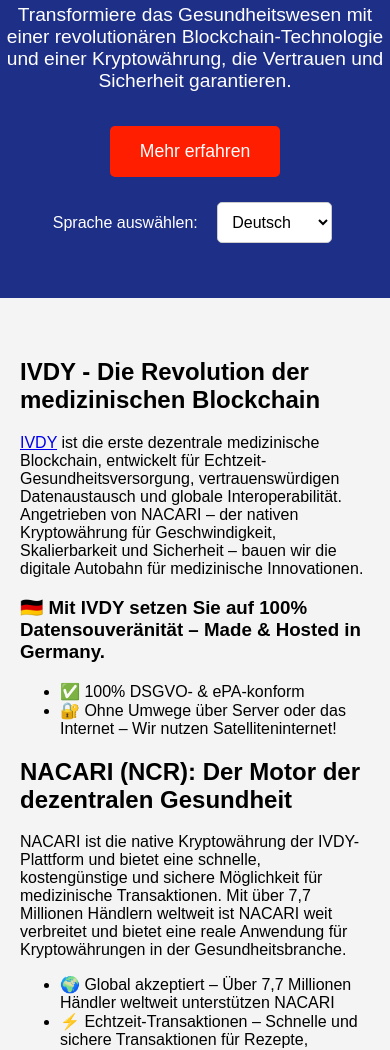
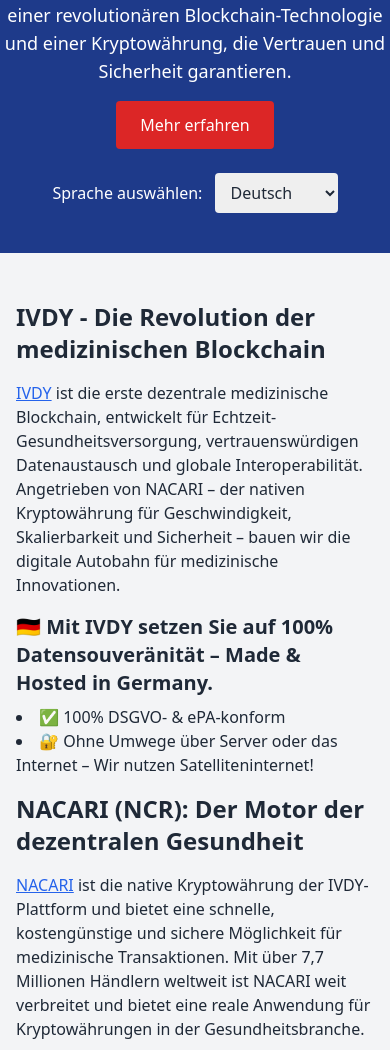
Before and after one commit to IVDYme/nacari, a plain HTML site: page index.html in a window 390 px wide. Shown: the part 155-1205 px from the top of the page. Drawn offline with nearby package versions, Linux system fonts and the light colour scheme.

Commit message:
Update index.html

```diff
--- a/index.html
+++ b/index.html
@@ -1,146 +1,52 @@
 <!DOCTYPE html>
 <html lang="de">
 <head>
-    <meta charset="UTF-8">
-    <meta name="viewport" content="width=device-width, initial-scale=1.0">
-    <meta name="description" content="IVDY ist eine dezentrale Blockchain-Technologie für medizinische Transaktionen mit intelligenter Vertragserstellung, und NACARI ist die native Kryptowährung dieser Plattform. Vertrauen Sie auf Technologie, die die Zukunft des Gesundheitswesens verändert.">
-    <meta name="keywords" content="IVDY, NACARI, Blockchain für Gesundheitswesen, Kryptowährung, dezentrale Technologie, Medizinische Daten, Gesundheitsnetzwerk, Vertrauen">
-    <meta name="author" content="Hatice Tavli">
+  <meta charset="UTF-8" />
+  <meta name="viewport" content="width=device-width, initial-scale=1.0" />
+  <meta name="description" content="IVDY ist eine dezentrale Blockchain-Technologie für medizinische Transaktionen mit intelligenter Vertragserstellung, und NACARI ist die native Kryptowährung dieser Plattform. Vertrauen Sie auf Technologie, die die Zukunft des Gesundheitswesens verändert." />
+  <meta name="keywords" content="IVDY, NACARI, Blockchain für Gesundheitswesen, Kryptowährung, dezentrale Technologie, Medizinische Daten, Gesundheitsnetzwerk, Vertrauen" />
+  <meta name="author" content="Hatice Tavli" />
   <title>IVDY - Die Zukunft der medizinischen Blockchain-Technologie | NACARI</title>
-    <link rel="stylesheet" href="styles.css">
+  <script src="https://cdn.tailwindcss.com"></script>
   <script>
     window.onload = function generateContent() {
       const htmlContent = `
-                <h2>IVDY - Die Revolution der medizinischen Blockchain</h2>
-                <p><a href="ivdy-remote-checkup.html">IVDY</a> ist die erste dezentrale medizinische Blockchain, entwickelt für Echtzeit-Gesundheitsversorgung, vertrauenswürdigen Datenaustausch und globale Interoperabilität. Angetrieben von NACARI – der nativen Kryptowährung für Geschwindigkeit, Skalierbarkeit und Sicherheit – bauen wir die digitale Autobahn für medizinische Innovationen.</p>
-                <h3>🇩🇪 Mit IVDY setzen Sie auf 100% Datensouveränität – Made & Hosted in Germany.</h3>
-                <ul>
+        <h2 class="text-2xl font-bold mb-4">IVDY - Die Revolution der medizinischen Blockchain</h2>
+        <p class="mb-4"><a href="ivdy-remote-checkup.html" class="text-blue-600 underline">IVDY</a> ist die erste dezentrale medizinische Blockchain, entwickelt für Echtzeit-Gesundheitsversorgung, vertrauenswürdigen Datenaustausch und globale Interoperabilität. Angetrieben von NACARI – der nativen Kryptowährung für Geschwindigkeit, Skalierbarkeit und Sicherheit – bauen wir die digitale Autobahn für medizinische Innovationen.</p>
+        <h3 class="text-xl font-semibold mb-2">🇩🇪 Mit IVDY setzen Sie auf 100% Datensouveränität – Made & Hosted in Germany.</h3>
+        <ul class="list-disc list-inside mb-4">
           <li>✅ 100% DSGVO- & ePA-konform</li>
           <li>🔐 Ohne Umwege über Server oder das Internet – Wir nutzen Satelliteninternet!</li>
         </ul>
-                <h2>NACARI (NCR): Der Motor der dezentralen Gesundheit</h2>
-                <p>NACARI ist die native Kryptowährung der IVDY-Plattform und bietet eine schnelle, kostengünstige und sichere Möglichkeit für medizinische Transaktionen. Mit über 7,7 Millionen Händlern weltweit ist NACARI weit verbreitet und bietet eine reale Anwendung für Kryptowährungen in der Gesundheitsbranche.</p>
-                <ul>
+        <h2 class="text-2xl font-bold mb-4">NACARI (NCR): Der Motor der dezentralen Gesundheit</h2>
+        <p class="mb-4"><a href="nacari.html" class="text-blue-600 underline">NACARI</a> ist die native Kryptowährung der IVDY-Plattform und bietet eine schnelle, kostengünstige und sichere Möglichkeit für medizinische Transaktionen. Mit über 7,7 Millionen Händlern weltweit ist NACARI weit verbreitet und bietet eine reale Anwendung für Kryptowährungen in der Gesundheitsbranche.</p>
+        <ul class="list-disc list-inside mb-4">
           <li>🌍 Global akzeptiert – Über 7,7 Millionen Händler weltweit unterstützen NACARI</li>
           <li>⚡ Echtzeit-Transaktionen – Schnelle und sichere Transaktionen für Rezepte, Diagnostik und klinische Abläufe</li>
           <li>🔒 Medizinische Sicherheit – HIPAA- und DSGVO-konform, entwickelt für Anbieter, Labore und Versicherer</li>
         </ul>
-                <h3>Die N-Chain Technologie</h3>
-                <p>Die N-Chain Technologie, erfunden von der Mathematikerin Hatice Tavlı, vermeidet die häufigen Probleme klassischer Blockchains wie schlechte Performance, hohe Transaktionskosten und einen riesigen ökologischen Fußabdruck. Die N-Chain nutzt eine leistungsstarke und effiziente Blockchain, die Skalierbarkeit und Echtzeit-Abwicklungen ermöglicht, ohne Kompromisse bei der Sicherheit einzugehen.</p>
-                <p>Die N-Chain-Technologie wird von unabhängigen Entwicklern implementiert und eignet sich für viele Anwendungen, von medizinischen Patientenakten bis hin zu hochleistungsfähigen IoT-Lösungen.</p>
-                <h2>Bereit, die Revolution mitzugestalten?</h2>
-                <a href="mailto:contact@ivdy.com" class="cta-button">Jetzt Zugang anfragen</a>
-                <h3>👉 Jetzt wechseln & Ihre geschäftskritischen Dokumente souverän absichern.</h3>
-                <a href="mailto:contact@ivdy.com" class="cta-button">Jetzt wechseln</a>
+        <h3 class="text-xl font-semibold mb-2">Die N-Chain Technologie</h3>
+        <p class="mb-4">Die N-Chain Technologie, erfunden von der Mathematikerin Hatice Tavlı, vermeidet die häufigen Probleme klassischer Blockchains wie schlechte Performance, hohe Transaktionskosten und einen riesigen ökologischen Fußabdruck. Die N-Chain nutzt eine leistungsstarke und effiziente Blockchain, die Skalierbarkeit und Echtzeit-Abwicklungen ermöglicht, ohne Kompromisse bei der Sicherheit einzugehen.</p>
+        <p class="mb-4">Die N-Chain-Technologie wird von unabhängigen Entwicklern implementiert und eignet sich für viele Anwendungen, von medizinischen Patientenakten bis hin zu hochleistungsfähigen IoT-Lösungen.</p>
+        <h2 class="text-2xl font-bold mb-4">Bereit, die Revolution mitzugestalten?</h2>
+        <a href="mailto:contact@ivdy.com" class="inline-block px-6 py-3 bg-red-600 text-white rounded hover:bg-red-700 transition">Jetzt Zugang anfragen</a>
+        <h3 class="text-xl font-semibold mt-8 mb-2">👉 Jetzt wechseln & Ihre geschäftskritischen Dokumente souverän absichern.</h3>
+        <a href="mailto:contact@ivdy.com" class="inline-block px-6 py-3 bg-red-600 text-white rounded hover:bg-red-700 transition">Jetzt wechseln</a>
       `;
       document.getElementById("dynamic-content").innerHTML = htmlContent;
     };
   </script>
-    <style>
-        body {
-            font-family: Arial, sans-serif;
-            margin: 0;
-            padding: 0;
-            background-color: #f4f4f4;
-        }
+</head>
+<body class="bg-gray-100 text-gray-800">
 
-        header {
-            background-color: #1d2f86;
-            color: white;
-            text-align: center;
-            padding: 50px 0;
-        }
+  <header class="bg-blue-900 text-white text-center py-10">
+    <h1 class="text-4xl font-bold">Willkommen bei IVDY und NACARI</h1>
+    <p class="text-lg mt-2">Transformiere das Gesundheitswesen mit einer revolutionären Blockchain-Technologie und einer Kryptowährung, die Vertrauen und Sicherheit garantieren.</p>
+    <a href="#ivdy" class="inline-block mt-4 px-6 py-3 bg-red-600 text-white rounded hover:bg-red-700 transition">Mehr erfahren</a>
 
-        .hero h1 {
-            font-size: 2.5em;
-            margin: 0;
-        }
-
-        .hero p {
-            font-size: 1.2em;
-        }
-
-        .cta-button {
-            display: inline-block;
-            padding: 15px 30px;
-            background-color: #ff1e00;
-            color: white;
-            text-decoration: none;
-            font-size: 1.1em;
-            border-radius: 5px;
-            margin-top: 15px;
-        }
-
-        main {
-            padding: 40px 20px;
-            max-width: 1200px;
-            margin: 0 auto;
-        }
-
-        section {
-            margin-bottom: 40px;
-        }
-
-        footer {
-            background-color: #1d2f86;
-            color: white;
-            padding: 20px 0;
-        }
-
-        footer a {
-            color: white;
-            text-decoration: none;
-        }
-
-        footer .footer-content {
-            display: flex;
-            justify-content: space-between;
-            align-items: center;
-            flex-wrap: wrap;
-            padding: 0 20px;
-        }
-
-        .language-picker {
-            margin-top: 20px;
-        }
-
-        .language-picker select {
-            font-size: 16px;
-            padding: 10px;
-            margin: 5px;
-            border-radius: 5px;
-            border: 1px solid #ccc;
-            background-color: white;
-        }
-
-        .language-picker label {
-            font-size: 16px;
-            color: white;
-            margin-right: 10px;
-        }
-
-        @media (max-width: 768px) {
-            .footer-content {
-                flex-direction: column;
-                text-align: center;
-            }
-        }
-    </style>
-</head>
-<body>
-
-    <!-- Header Bereich -->
-    <header>
-        <div class="hero">
-            <h1>Willkommen bei IVDY und NACARI</h1>
-            <p>Transformiere das Gesundheitswesen mit einer revolutionären Blockchain-Technologie und einer Kryptowährung, die Vertrauen und Sicherheit garantieren.</p>
-            <a href="#ivdy" class="cta-button">Mehr erfahren</a>
-        </div>
-
-        <!-- Accessible Language Picker -->
-        <div class="language-picker">
-            <label for="language-select">Sprache auswählen:</label>
-            <select id="language-select" aria-label="Wählen Sie Ihre Sprache" onchange="window.location.href=this.value">
+    <div class="mt-6">
+      <label for="language-select" class="text-white mr-2">Sprache auswählen:</label>
+      <select id="language-select" class="text-gray-800 px-3 py-2 rounded" onchange="window.location.href=this.value">
         <option value="de">Deutsch</option>
         <option value="en">English</option>
         <option value="fr">Français</option>
@@ -153,36 +59,34 @@
     </div>
   </header>
 
-    <!-- Hauptinhalt Bereich -->
-    <main>
-        <section id="dynamic-content">
+  <main class="max-w-4xl mx-auto py-12 px-4">
+    <section id="dynamic-content" class="mb-12">
       <p>Der Inhalt wird gerade generiert...</p>
     </section>
 
-        <section id="ivdy">
-            <h2>Was ist IVDY?</h2>
-            <p><a href="ivdy-remote-checkup.html">IVDY</a> ist eine dezentrale Blockchain-Technologie für das Gesundheitswesen, die sicherstellt, dass medizinische Daten mit höchster Sicherheit und Transparenz verwaltet werden. Durch die Implementierung von Smart Contracts können Transaktionen automatisiert und effizient durchgeführt werden, was zu einer Verbesserung der Gesundheitsversorgung weltweit führt.</p>
+    <section id="ivdy" class="mb-12">
+      <h2 class="text-2xl font-bold mb-4">Was ist IVDY?</h2>
+      <p><a href="ivdy-remote-checkup.html" class="text-blue-600 underline">IVDY</a> ist eine dezentrale Blockchain-Technologie für das Gesundheitswesen, die sicherstellt, dass medizinische Daten mit höchster Sicherheit und Transparenz verwaltet werden. Durch die Implementierung von Smart Contracts können Transaktionen automatisiert und effizient durchgeführt werden, was zu einer Verbesserung der Gesundheitsversorgung weltweit führt.</p>
     </section>
 
-        <section id="nacari">
-            <h2>Was ist NACARI?</h2>
-            <p>NACARI ist die native Kryptowährung der IVDY-Plattform. Mit NACARI können Transaktionen auf der IVDY-Blockchain durchgeführt werden, was den Prozess der Datenübertragung und der medizinischen Zahlungen sicherer und effizienter macht. NACARI ist auf Geschwindigkeit, Sicherheit und Transparenz ausgelegt.</p>
+    <section id="nacari" class="mb-12">
+      <h2 class="text-2xl font-bold mb-4">Was ist NACARI?</h2>
+      <p><a href="nacari.html" class="text-blue-600 underline">NACARI</a> ist die native Kryptowährung der IVDY-Plattform. Mit NACARI können Transaktionen auf der IVDY-Blockchain durchgeführt werden, was den Prozess der Datenübertragung und der medizinischen Zahlungen sicherer und effizienter macht. NACARI ist auf Geschwindigkeit, Sicherheit und Transparenz ausgelegt.</p>
     </section>
 
-        <section id="secure-documents">
-            <h3>👉 Jetzt wechseln & Ihre geschäftskritischen Dokumente souverän absichern.</h3>
-            <a href="mailto:contact@ivdy.com" class="cta-button">Jetzt wechseln</a>
+    <section id="secure-documents" class="mb-12">
+      <h3 class="text-xl font-semibold mb-4">👉 Jetzt wechseln & Ihre geschäftskritischen Dokumente souverän absichern.</h3>
+      <a href="mailto:contact@ivdy.com" class="inline-block px-6 py-3 bg-red-600 text-white rounded hover:bg-red-700 transition">Jetzt wechseln</a>
     </section>
   </main>
 
-    <!-- Footer Bereich -->
-    <footer>
-        <div class="footer-content">
+  <footer class="bg-blue-900 text-white py-6">
+    <div class="max-w-4xl mx-auto px-4 flex flex-col md:flex-row justify-between items-center space-y-4 md:space-y-0">
       <p>&copy; 2025 IVDY & NACARI - Alle Rechte vorbehalten.</p>
       <p>
-                <a href="#privacy-policy">Datenschutzerklärung</a> |
-                <a href="#terms-of-service">AGB</a> |
-                <a href="#impressum">Impressum</a>
+        <a href="#privacy-policy" class="hover:underline">Datenschutzerklärung</a> |
+        <a href="#terms-of-service" class="hover:underline">AGB</a> |
+        <a href="#impressum" class="hover:underline">Impressum</a>
       </p>
     </div>
   </footer>
```
Lines whose indentation alone changed are shown as unchanged.
